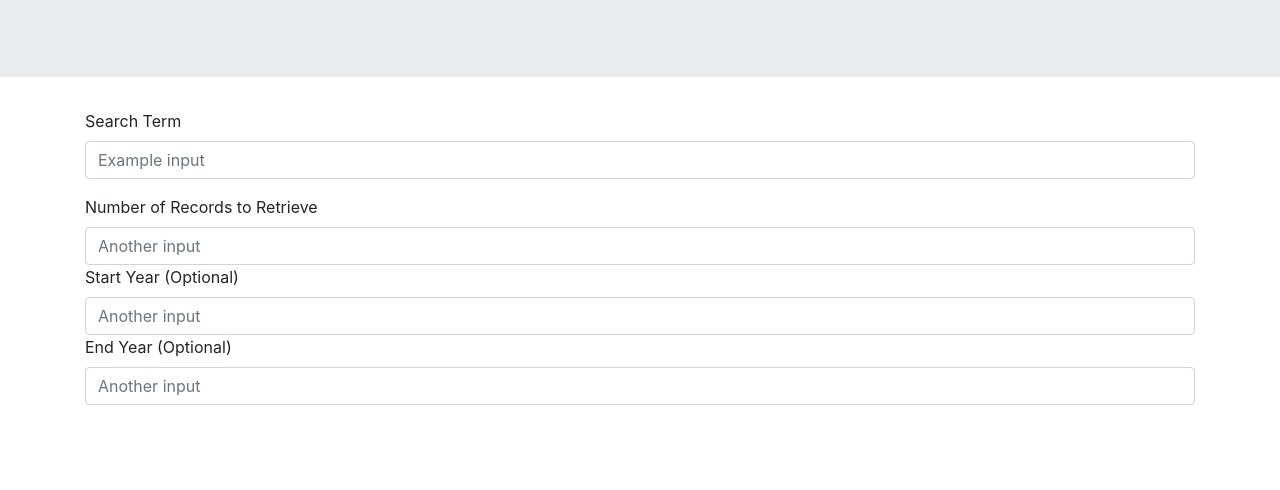
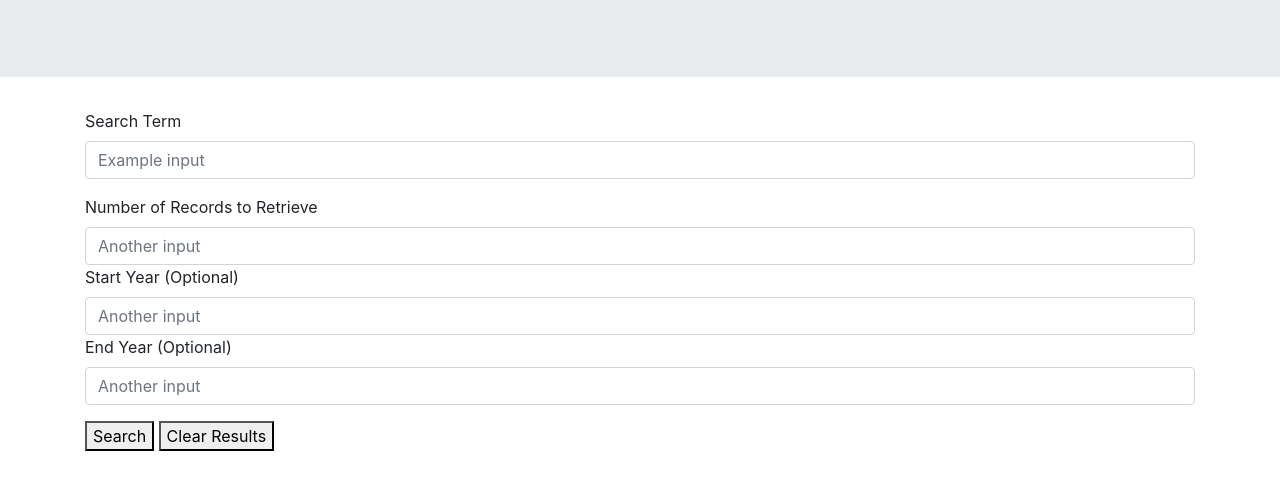
Before and after one commit to h4nds0m3j4ck/New-York-Times-Search, a plain HTML site: page index.html in a window 1280 px wide. Shown: the part 172-662 px from the top of the page. Drawn offline with nearby package versions, Linux system fonts and the light colour scheme.

Commit message:
add notes

```diff
--- a/index.html
+++ b/index.html
@@ -73,6 +73,12 @@
             <input type="text" class="form-control" id="formGroupExampleInput2" placeholder="Another input">
         </div>
         </div>
+
+        <div class="buttons">
+          <button type="button">Search</button>
+          <button type="button">Clear Results</button>
+        </div>
+
       </form>
 
        <footer>
```
